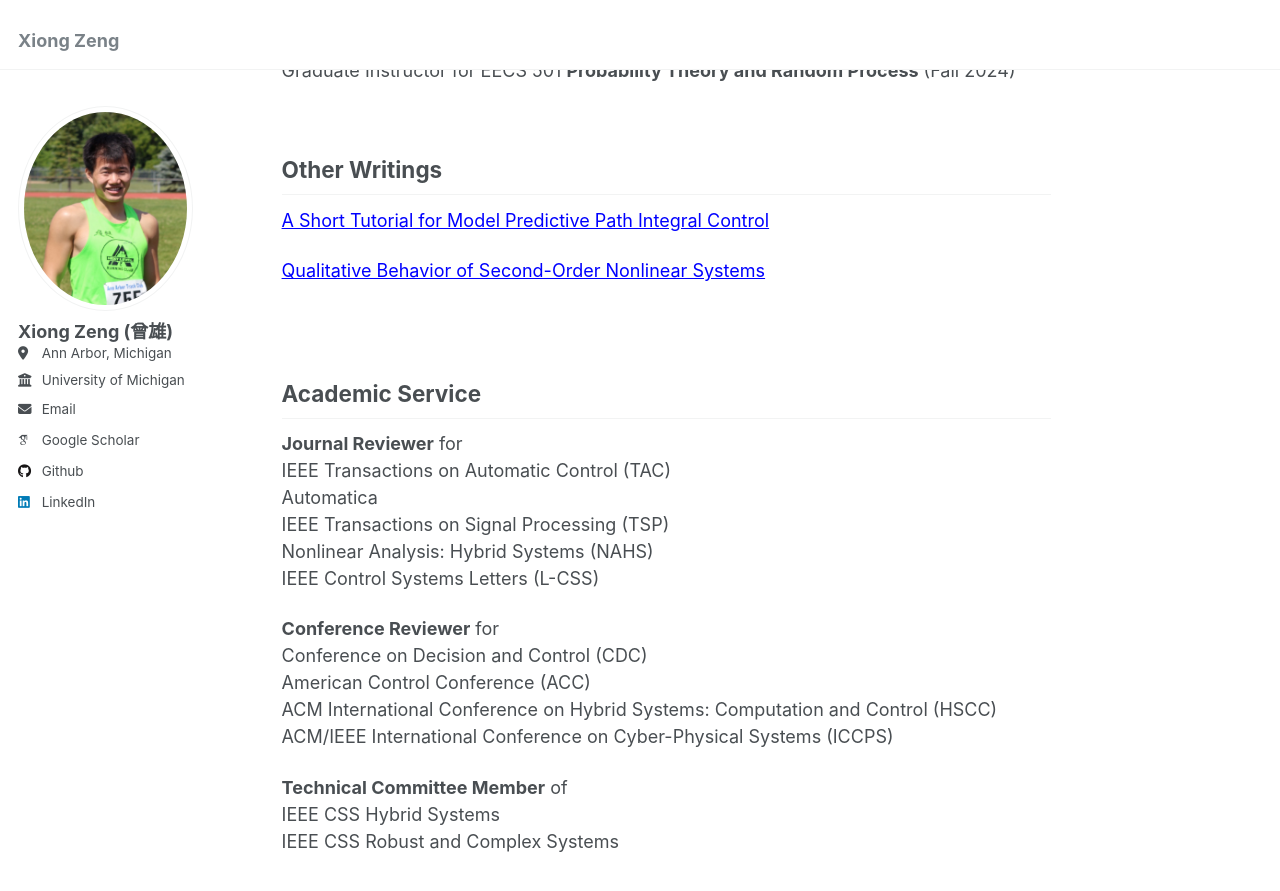
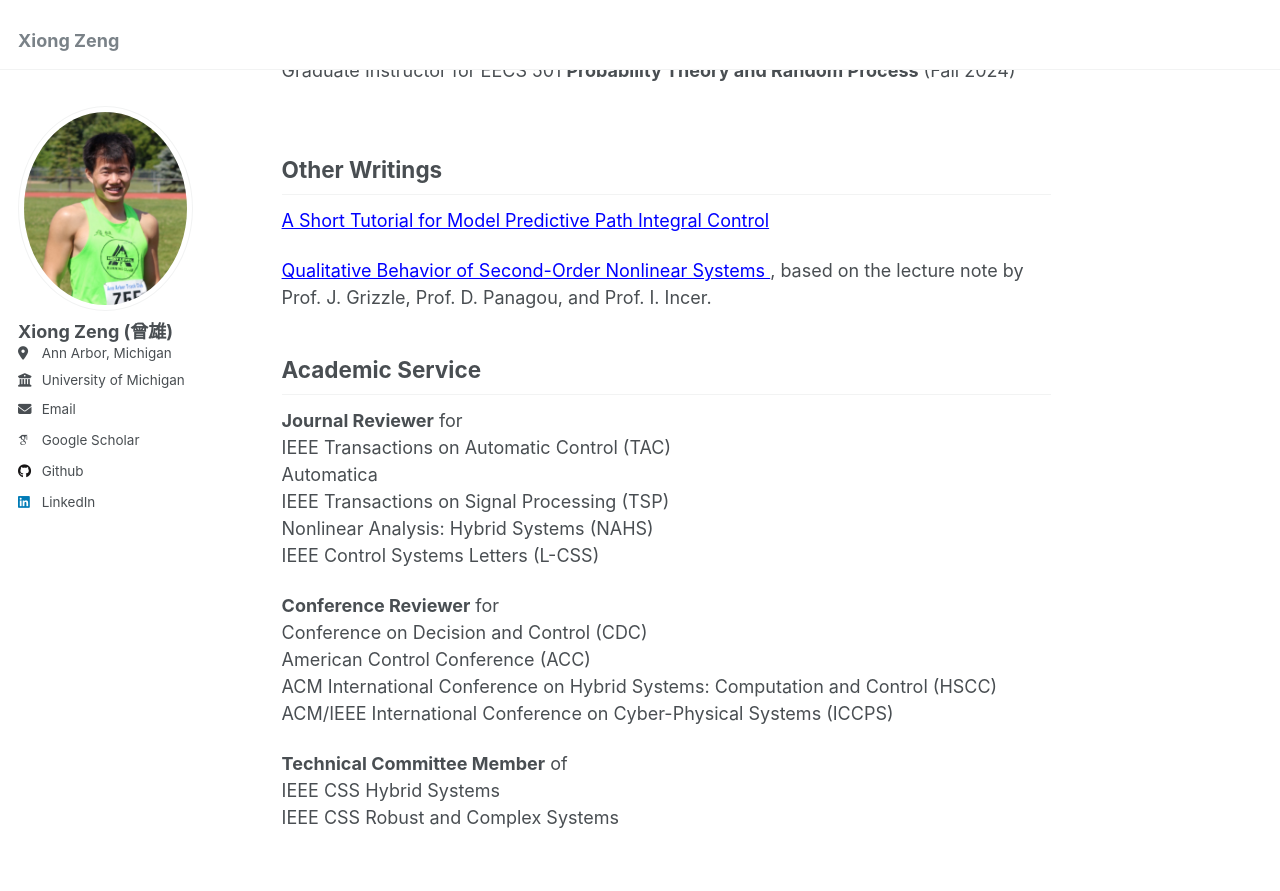
Before and after one commit to zengxiong111/zengxiong.github.io, a Jekyll site: the page built from _pages/about.md, in a window 1280 px wide and 900 px high, scrolled down 1812 px. Shown: the top 891 px of the window. Built offline with Jekyll 4.4.1, drawn with Linux system fonts in a browser that asks for light colours; some web fonts are replaced.

Commit message:
Update about.md

```diff
--- a/_pages/about.md
+++ b/_pages/about.md
@@ -73,8 +73,7 @@
    target="_blank"
    style="color: blue;">
 Qualitative Behavior of Second-Order Nonlinear Systems
-</a>
-
+</a>, based on the lecture note by Prof. J. Grizzle, Prof. D. Panagou, and Prof. I. Incer.
 &nbsp;
 ## Academic Service
 
```
